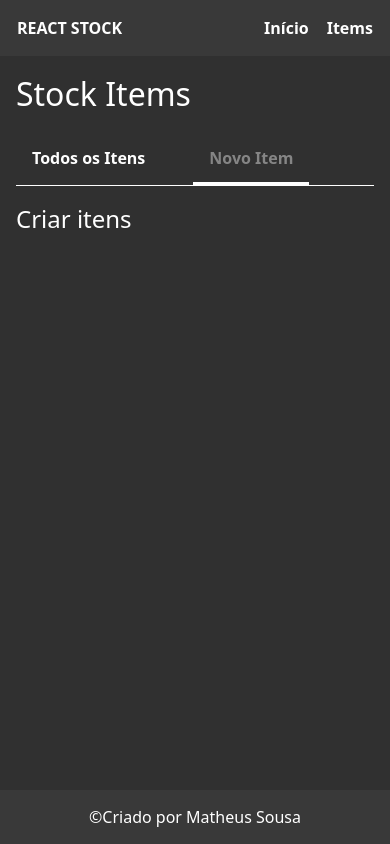
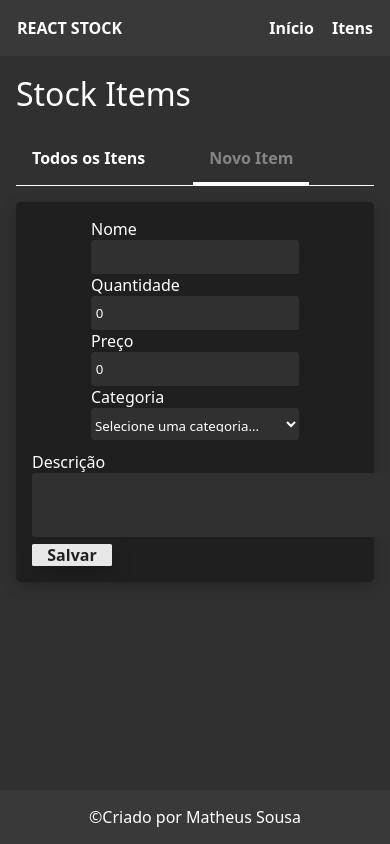
Before and after one commit to sousaDeveloper/Gestor-de-Estoque, a React (Vite) app: page /items/new in a window 390 px wide. Built offline with nearby package versions, Linux system fonts and the light colour scheme.

Commit message:
creating the form to add items

```diff
--- a/src/App.jsx
+++ b/src/App.jsx
@@ -1,8 +1,13 @@
 import { RouterProvider } from "react-router-dom";
 import router from "./router";
+import StockContextProvider from "./contexts/StockContext";
 
 function App() {
-  return <RouterProvider router={router} />;
+  return (
+    <StockContextProvider>
+      <RouterProvider router={router} />
+    </StockContextProvider>
+  );
 }
 
 export default App;
--- /dev/null
+++ b/src/components/ItemForm/ItemForm.jsx
@@ -0,0 +1,92 @@
+import { useState } from "react";
+import PropTypes from "prop-types";
+import styles from "./styles.module.scss";
+
+ItemForm.propTypes = {
+  itemToUpdate: PropTypes.object,
+};
+
+const CATEGORIES = ["Jogos", "Livros", "Brinquedos", "Acessórios"];
+
+export default function ItemForm({ itemToUpdate }) {
+  const defaultItem = {
+    name: "",
+    description: "",
+    quantity: 0,
+    price: 0,
+    category: "",
+  };
+
+  const [item, setItem] = useState(itemToUpdate ? itemToUpdate : defaultItem);
+
+  const handleChange = (ev) => {
+    setItem((currentState) => {
+      return {
+        ...currentState,
+        [ev.target.name]: ev.target.value,
+      };
+    });
+  };
+
+  return (
+    <form>
+      <div className={styles.row}>
+        <div>
+          <label htmlFor="name">Nome</label>
+          <input type="text" name="name" id="name" required value={item.name} onChange={handleChange} />
+        </div>
+        <div>
+          <label htmlFor="quantity">Quantidade</label>
+          <input
+            type="number"
+            name="quantity"
+            id="quantity"
+            required
+            min={0}
+            step={1}
+            value={item.quantity}
+            onChange={handleChange}
+          />
+        </div>
+        <div>
+          <label htmlFor="price">Preço</label>
+          <input
+            type="number"
+            name="price"
+            id="price"
+            required
+            min={0.0}
+            step={0.01}
+            value={item.price}
+            onChange={handleChange}
+          />
+        </div>
+        <div>
+          <label htmlFor="category">Categoria</label>
+          <select name="category" id="category" required value={item.category} onChange={handleChange}>
+            <option disabled value="">
+              Selecione uma categoria...
+            </option>
+            {CATEGORIES.map((category) => (
+              <option key={category} value={category} defaultChecked={item.category === category}>
+                {category}
+              </option>
+            ))}
+          </select>
+        </div>
+      </div>
+      <div className={styles.formControl}>
+          <label htmlFor="description">Descrição</label>
+          <input
+            name="description"
+            id="description"
+            className={styles.description}
+            required
+            value={item.description}
+            onChange={handleChange}
+          ></input>
+          <button className={styles.buttonSave}>Salvar</button>
+        </div>
+    </form>
+  );
+}
--- /dev/null
+++ b/src/components/ItemForm/styles.module.scss
@@ -0,0 +1,160 @@
+form {
+  max-width: 70rem;
+  margin: 0 auto;
+  padding: 1rem;
+  background-color: #1f1f1f;
+  box-shadow: 0 4px 16px -2px rgba(0, 0, 0, 0.25);
+  border-radius: 0.3rem;
+  font-weight: 500;
+
+  .row {
+    display: flex;
+    flex-wrap: wrap;
+    justify-content: center;
+    align-items: center;
+    column-gap: 1.5rem;
+
+    div {
+      display: flex;
+      flex-direction: column;
+
+      input {
+        background-color: #303030;
+        border-radius: 0.2rem;
+        border: none;
+        width: 13rem;
+        padding: 0.5rem 0.3rem 0.5rem 0.3rem;
+        text-align: start;
+        color: #fff;
+      }
+
+      select {
+        width: 13rem;
+        background-color: #303030;
+        border-radius: 0.2rem;
+        border: none;
+        padding: 0.5rem 0 0.5rem 0;
+        text-align: start;
+        color: #fff;
+      }
+    }
+  }
+
+  .formControl {
+    display: grid;
+    padding-left: 5.8rem;
+
+    .description {
+      max-width: 56.42rem;
+      padding: 0 0.5rem 0 0.5rem;
+      height: 4rem;
+      color: #fff;
+      background-color: #303030;
+      border: none;
+      border-radius: 0.2rem;
+      font-size: 1.5rem;
+    }
+
+    .buttonSave {
+      font-weight: 600;
+      cursor: pointer;
+      margin-top: 0.4rem;
+      border: none;
+      width: 5rem;
+      color: #212121;
+      border-radius: 0.1rem;
+      z-index: 1;
+      background: #e8e8e8;
+      position: relative;
+      font-size: 1rem;
+      -webkit-box-shadow: 4px 8px 19px -3px rgba(0, 0, 0, 0.27);
+      box-shadow: 4px 8px 19px -3px rgba(0, 0, 0, 0.27);
+      transition: all 0.2s;
+      overflow: hidden;
+
+      &:hover {
+        color: #e8e8e8;
+      }
+
+      &:hover::before {
+        width: 100%;
+      }
+      &::before {
+        content: "";
+        position: absolute;
+        top: 0;
+        left: 0;
+        height: 100%;
+        width: 0;
+        background-color: #121212;
+        z-index: -1;
+        -webkit-box-shadow: 4px 8px 19px -3px rgba(0, 0, 0, 0.27);
+        box-shadow: 4px 8px 19px -3px rgba(0, 0, 0, 0.27);
+        transition: all 250ms;
+      }
+    }
+  }
+}
+
+@media screen and (max-width: 1150px) {
+  form {
+    .formControl {
+      padding-left: 5rem;
+    }
+  }
+}
+
+@media screen and (max-width: 1025px) {
+  form {
+    .formControl {
+      padding-left: 1.75rem;
+
+      .description {
+        max-width: 56.6rem;
+      }
+    }
+  }
+}
+
+@media screen and (max-width: 769px) {
+  form {
+    .row {
+      display: grid;
+      place-items: center;
+      grid-template-columns: repeat(2, 1fr);
+    }
+
+    .formControl {
+      margin-top: 0.7rem;
+      .description {
+        max-width: 40.8rem;
+      }
+    }
+  }
+}
+
+@media screen and (max-width: 450px) {
+  form {
+    .formControl {
+      padding: 0;
+    }
+  }
+}
+
+@media screen and (max-width: 426px) {
+  form {
+    .row {
+      display: grid;
+      place-content: center;
+      grid-template-columns: repeat(1, 1fr);
+
+      select {
+        height: 2rem;
+      }
+    }
+
+    .formControl {
+      padding: 0;
+    }
+  }
+}
--- /dev/null
+++ b/src/components/ItemsTable/ItemsTable.jsx
@@ -0,0 +1,37 @@
+import { Link } from "react-router-dom";
+import useStock from "../../hooks/useStock";
+import styles from "./styles.module.scss";
+
+export default function ItemsTable() {
+  const { items } = useStock();
+
+  return (
+    <table>
+      <thead>
+        <th>ID</th>
+        <th>Nome</th>
+        <th>Em Estoque</th>
+        <th>Categoria</th>
+        <th>Ações</th>
+      </thead>
+      <tbody>
+        {items.map((item) => (
+          <tr key={item.id}>
+            <td>{item.id}</td>
+            <td>{item.name}</td>
+            <td>{item.quantity}</td>
+            <td>{item.category}</td>
+            <td>
+              <Link to={`/items/${item.id}`} className={styles.buttonShow}>
+                Ver
+              </Link>
+              <Link to={`/items/${item.id}/update`} className={styles.buttonUpdate}>
+                Atualizar
+              </Link>
+            </td>
+          </tr>
+        ))}
+      </tbody>
+    </table>
+  );
+}
--- /dev/null
+++ b/src/components/ItemsTable/styles.module.scss
@@ -0,0 +1,11 @@
+table {
+  background-color: #1f1f1f;
+  padding: 1rem;
+  width: 100%;
+  border-radius: 0.3rem;
+  box-shadow: 0 4px 16px -2px rgba(0, 0, 0, 0.25);
+
+  th {
+    font-weight: 600;
+  }
+}
--- /dev/null
+++ b/src/contexts/StockContext.jsx
@@ -0,0 +1,36 @@
+import { createContext, useState } from "react";
+import PropTypes from "prop-types";
+
+StockContextProvider.propTypes = {
+  children: PropTypes.node,
+};
+
+export const StockContext = createContext({});
+
+export default function StockContextProvider({ children }) {
+  const [items, setItems] = useState(() => {
+    const storedGames = localStorage.getItem("react-stock");
+    if (!storedGames) return [];
+    const items = JSON.parse(storedGames);
+    items.forEach((item) => {
+      item.createdAt = new Date(item.createdAt);
+      item.updatedAt = new Date(item.updatedAt);
+    });
+    return items;
+  });
+
+  const addItems = (item) => {
+    setItems((currentState) => {
+      const updatedItems = [item, ...currentState];
+      localStorage.setItem("react-stock", JSON.stringify(updatedItems));
+      return updatedItems;
+    });
+  };
+
+  const stock = {
+    items,
+    addItems,
+  };
+
+  return <StockContext.Provider value={stock}>{children}</StockContext.Provider>;
+}
--- /dev/null
+++ b/src/hooks/useStock.js
@@ -0,0 +1,6 @@
+import { useContext } from "react";
+import { StockContext } from "../contexts/StockContext";
+
+export default function useStock() {
+  return useContext(StockContext);
+}
--- a/src/pages/RootLayout/RootLayout.jsx
+++ b/src/pages/RootLayout/RootLayout.jsx
@@ -10,7 +10,7 @@ export default function RootLayout() {
         </Link>
         <nav className={styles.nav}>
           <Link to="/">Início</Link>
-          <Link to="/items">Items</Link>
+          <Link to="/items"> Itens</Link>
         </nav>
       </header>
       <div>
--- a/src/pages/items/CreateItem.jsx
+++ b/src/pages/items/CreateItem.jsx
@@ -1,7 +1,5 @@
+import ItemForm from "../../components/ItemForm/ItemForm";
+
 export default function CreateItem() {
-  return (
-    <main>
-      <h2>Criar itens</h2>
-    </main>
-  );
+  return <ItemForm />;
 }
--- a/src/pages/items/ListItems.jsx
+++ b/src/pages/items/ListItems.jsx
@@ -1,7 +1,5 @@
+import ItemsTable from "../../components/ItemsTable/ItemsTable";
+
 export default function ListItems() {
-  return (
-    <main>
-      <h2>Todos os itens</h2>
-    </main>
-  );
+  return <ItemsTable />;
 }
```
